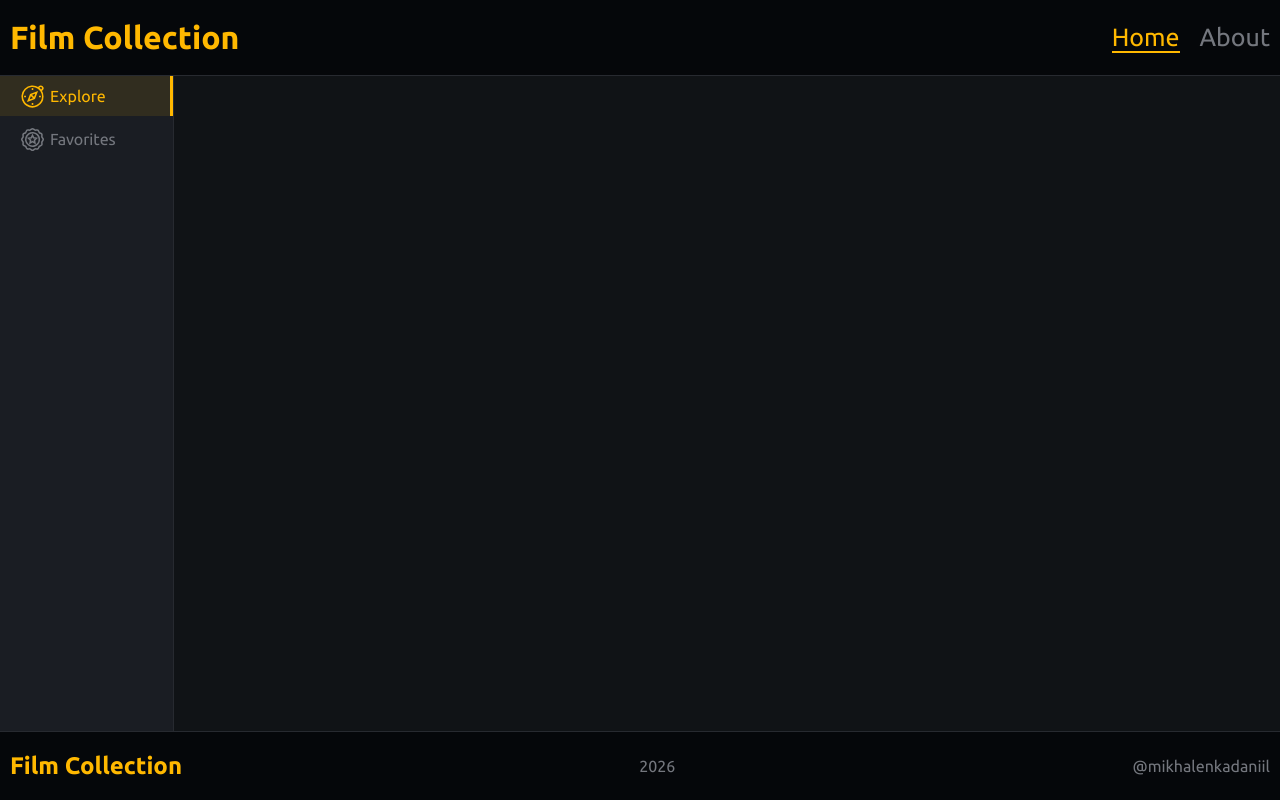
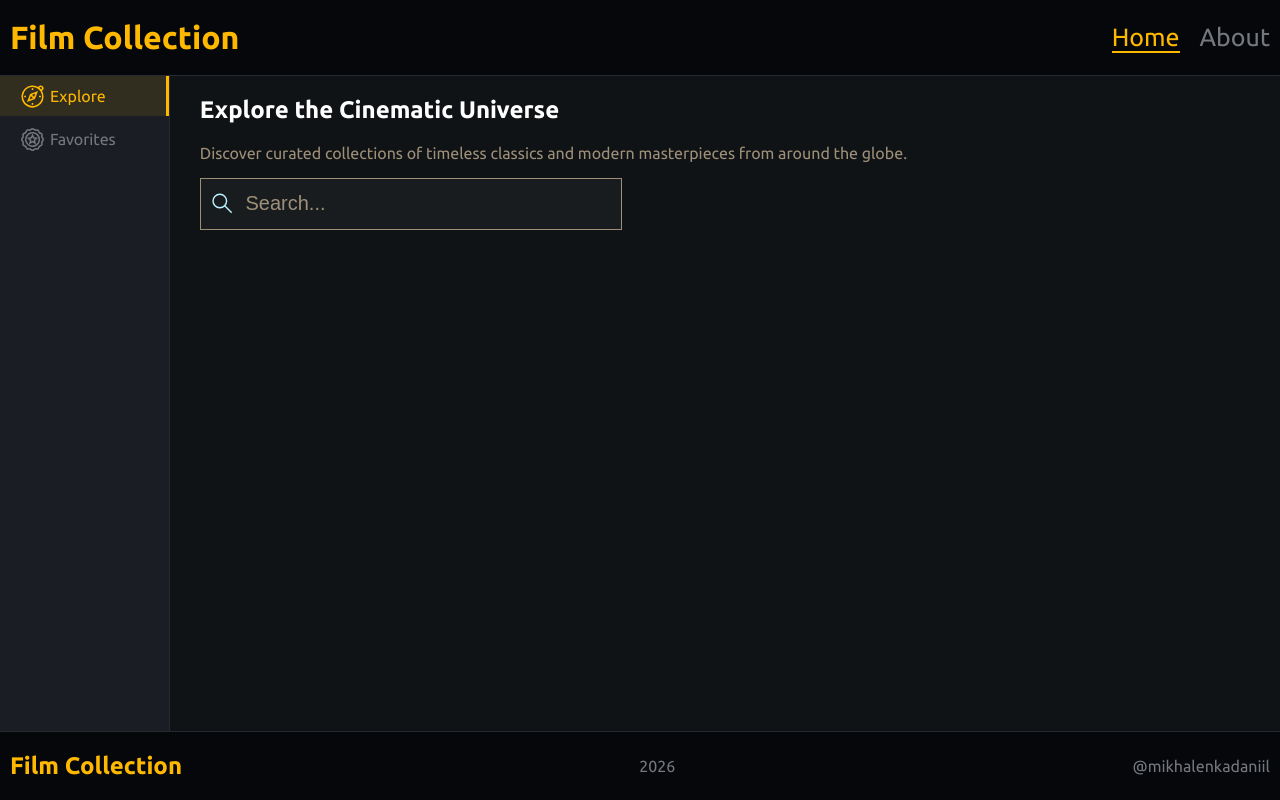
Before and after one commit to mikhalenkadaniil/angular-film-collection, an Angular app: page /home in a window 1280 px wide. Built offline with nearby package versions, Linux system fonts and the light colour scheme; no server answers.

Commit message:
feat: implement search layout

```diff
--- a/src/assets/styles/colors.scss
+++ b/src/assets/styles/colors.scss
@@ -1,8 +1,10 @@
 $primary: #ffb800;
 $primary-light: #FFDEA8;
-$secondary: #00e0ff;
+$primary-dark: #9E8F78;
+$secondary: #B9F1FF;
 $tertiary: #1a1d23;
 $bg: #101316;
+$bg-light: #191C1F;
 $tertiary-light: #74777E;
 $neutral: #05070a;
 $border: #272A30;
--- a/src/pages/home/home.html
+++ b/src/pages/home/home.html
@@ -1,5 +1,8 @@
 <app-sidebar [options]="sections" (selectedEvent)="onSelect($event)"></app-sidebar>
 <main class="main">
+  <h2 class="h2">Explore the Cinematic Universe</h2>
+  <p class="p">Discover curated collections of timeless classics and modern masterpieces from around the globe.</p>
+  <app-search></app-search>
   @switch (selected()) {
     @case ('explore') {
       @for(film of store.films(); track film.id) {
--- a/src/pages/home/home.scss
+++ b/src/pages/home/home.scss
@@ -5,5 +5,12 @@
   display: flex;
   .main {
     width: 100%;
+    margin-left: 30px;
+  }
+  .h2 {
+    color: white;
+  }
+  .p {
+    color: $primary-dark;
   }
 }
--- a/src/pages/home/home.ts
+++ b/src/pages/home/home.ts
@@ -2,6 +2,7 @@ import { Component, inject, signal } from '@angular/core';
 import { IOption, Sidebar } from '../../components/sidebar/sidebar';
 import { compass, star } from '../../assets/icons/icons';
 import { StoreService } from '../../services/store.service';
+import { Search } from '../../ui/search/search';
 
 const sections: IOption[] = [
   {
@@ -18,7 +19,7 @@ const sections: IOption[] = [
 
 @Component({
   selector: 'app-home',
-  imports: [Sidebar],
+  imports: [Sidebar, Search],
   templateUrl: './home.html',
   styleUrl: './home.scss',
 })
--- /dev/null
+++ b/src/ui/search/search.html
@@ -0,0 +1,2 @@
+<app-icon [svg]="icon" class="icon"></app-icon>
+<input type="text" class="input" placeholder="Search...">
--- /dev/null
+++ b/src/ui/search/search.scss
@@ -0,0 +1,33 @@
+@import "../../assets/styles/colors.scss";
+
+:host {
+  display: flex;
+  align-items: center;
+  border: 1px solid $primary-dark;
+  background-color: $bg-light;
+  max-width: 400px;
+  width: 100%;
+  height: 30px;
+  padding: 10px;
+  gap: 10px;
+  .icon {
+    width: 25px;
+    height: 25px;
+    stroke: $secondary;
+  }
+  .input {
+    width: 100%;
+    height: 100%;
+    font-size: 20px;
+    color: white;
+    background-color: inherit;
+    border: 0;
+    &:focus {
+      outline: none;
+    }
+
+    &::placeholder {
+      color: $primary-dark;
+    }
+  }
+}
--- /dev/null
+++ b/src/ui/search/search.ts
@@ -0,0 +1,13 @@
+import { Component } from '@angular/core';
+import { Icon } from '../icon/icon';
+import { loupe } from '../../assets/icons/icons';
+
+@Component({
+  selector: 'app-search',
+  imports: [Icon],
+  templateUrl: './search.html',
+  styleUrl: './search.scss',
+})
+export class Search {
+  protected icon = loupe;
+}
```
Also changed, not shown: src/assets/icons/icons.ts (+6 -0 lines), 1 other file (tests, documents, lock files or other folders).
